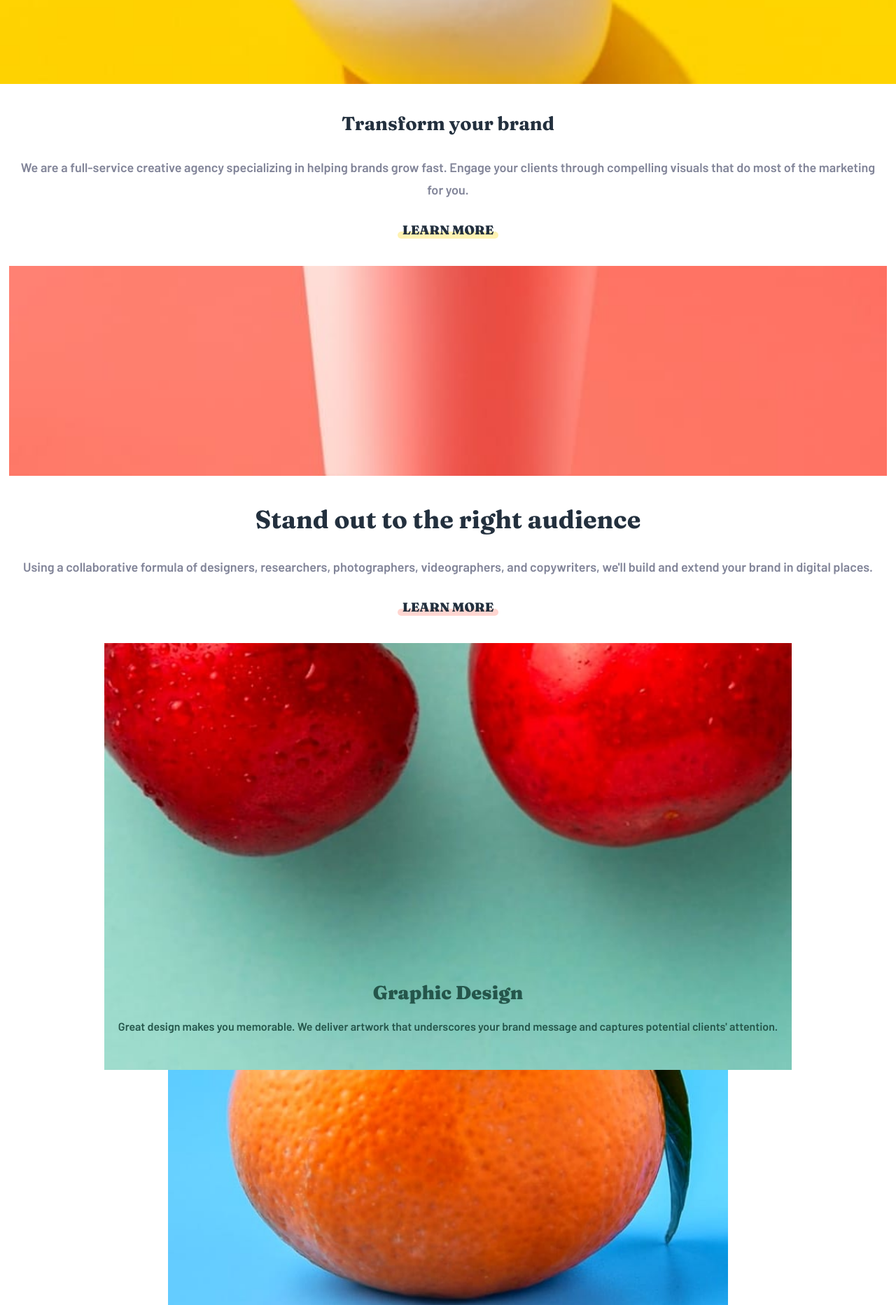
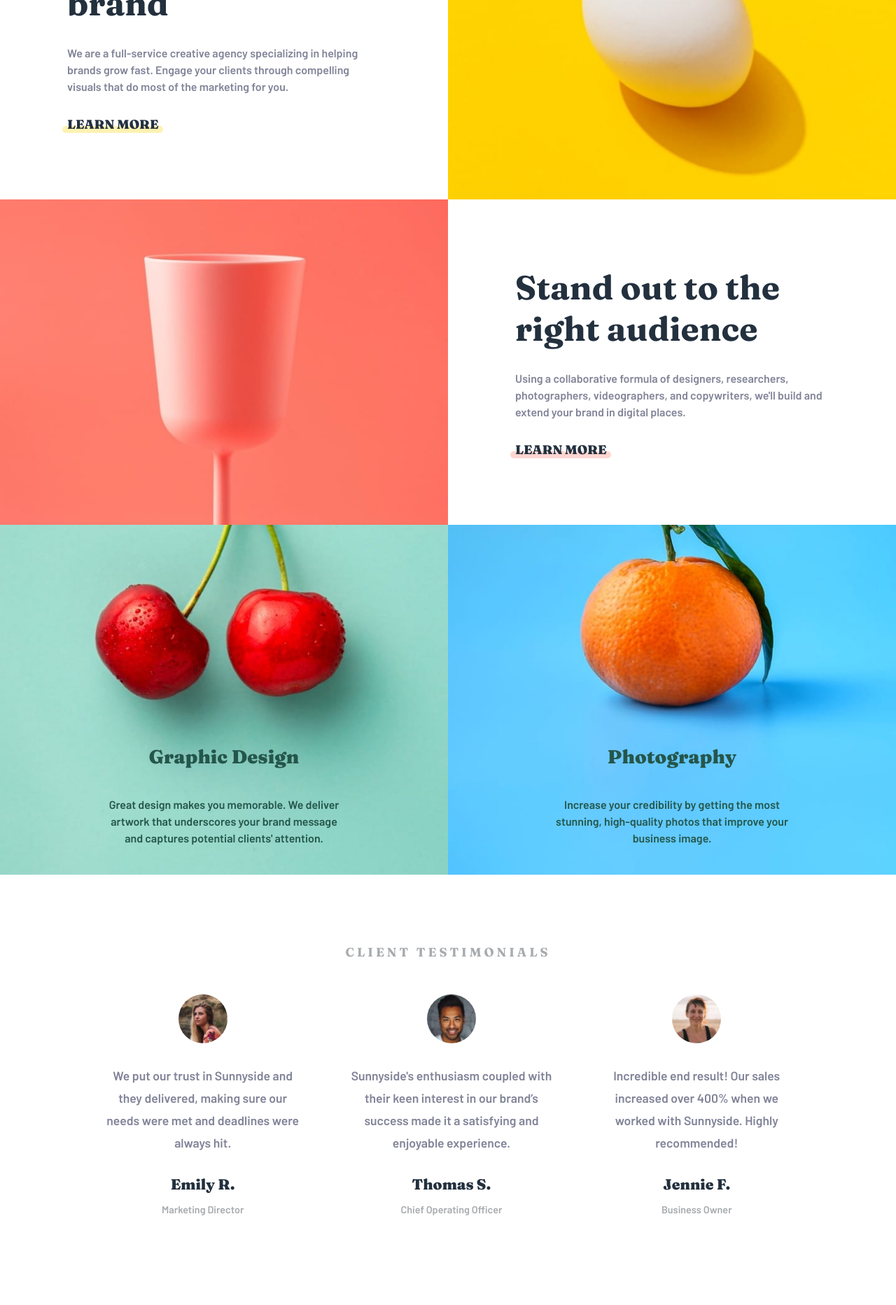
Before and after one commit to kujerocoding/sunnyside-agency-landing-page, a React (Vite) app: page / in a window 1280 px wide. Shown: the part 720-2585 px from the top of the page at 70% size. Built offline with nearby package versions, Linux system fonts and the light colour scheme.

Commit message:
Update media query

```diff
--- a/src/App.css
+++ b/src/App.css
@@ -175,6 +175,10 @@ header{
     padding: 40px 20px;
     text-align: center;
     font-family: var(--FFSECONDARY);
+}
+
+.main--text--container > h1 {
+    font-size: clamp(2rem, 3vw, 2rem);
 }
 
 .main--text--info {
@@ -358,7 +362,7 @@ header{
     color: var(--DARKCYAN);
 }
 
-@media (min-width: 40em){
+@media (min-width: 50em){
 
     nav{
         display: flex;
@@ -385,4 +389,78 @@ header{
         background-color: white;
     }
 
+    .header__img--orange{
+        background-image: url('/src/assets/images/desktop/image-header.jpg');
+    }
+
+    .main--section{
+        display: grid;
+        grid-template-columns: 1fr 1fr;
+    }
+
+    .img--egg{
+        background-image: url('/src/assets/images/desktop/image-transform.jpg');
+       grid-column: 2/ -1;
+    }
+
+    .text--egg{
+        grid-column: 1 / 2;
+        grid-row: 1/ 2;
+    }
+
+    .img--cup{
+        background-image: url('/src/assets/images/desktop/image-stand-out.jpg');
+    }
+
+    .main--text--container{
+         padding: 15% 15%;
+         text-align: left;
+    }
+
+    .main--text--container > h1{
+        font-size: clamp(2rem, 5vw, 3rem);
+        }
+
+    .main--text--info{
+        font-size: 1rem;
+        line-height: 1.5rem;
+    }
+
+    .photography--img--orange, .graphic--img--berry{
+        padding: 0;
+        min-height: 500px;
+        display: flex;
+        justify-content: end;
+        align-items: center;
+    }
+
+    .photography--img--orange{
+        background-image: url('/src/assets/images/desktop/image-photography.jpg');
+    }
+
+    .graphic--img--berry{
+        background-image: url('/src/assets/images/desktop/image-graphic-design.jpg');
+    }
+
+    .lower--title{
+        padding: 0;
+    }
+
+    .lower--text--info{
+        max-width: 350px;
+        padding-block: 40px;
+    }
+
+    .testimonials--container{
+        padding-block: 50px;
+    }
+
+    .client--testimonies--container{
+      display: flex;
+      justify-content: center;
+      align-items: center;
+      padding-inline: 120px;
+
+    }
+
 }
--- a/src/App.jsx
+++ b/src/App.jsx
@@ -32,7 +32,9 @@ const App = () => {
       <Main />
       <div className='testimonials--container'>
         <h2>Client Testimonials</h2>
-        {testimonialElements}
+        <div className='client--testimonies--container'>
+          {testimonialElements}
+        </div>
       </div>
       <Footer />
       <Attribution />
--- a/src/components/Main.jsx
+++ b/src/components/Main.jsx
@@ -12,38 +12,50 @@ const Main = () => {
                 <img className="header__img--arrow" src="../src/assets/images/icon-arrow-down.svg" alt="arrow down" />
             </div>
         </header>
-        <section className='upper'>
+        <section className='main--section'>
+
+
+
             <span className='img--egg' role="img" aria-label='egg'></span>
-            <div className='main--text--container'>
+
+            <div className='main--text--container text--egg'>
                 <h1>Transform your brand</h1>
                 <p className='main--text--info'>
                     We are a full-service creative agency specializing in helping brands grow fast. Engage your clients through compelling visuals that do most of the marketing for you.
                 </p>
                 <p className='main--text--learnmore learn--yellow'>Learn more</p>
             </div>
-        </section>
-        <div>
+
             <span className='img--cup' role="img" aria-label='cup'></span>
-            <div className='main--text--container'>
+
+            <div className='main--text--container text--cup'>
                 <h1>Stand out to the right audience</h1>
                 <p className='main--text--info'>
                     Using a collaborative formula of designers, researchers, photographers, videographers, and copywriters, we'll build and extend your brand in digital places.
                 </p>
                 <p className='main--text--learnmore learn--softred'>Learn more</p>
             </div>
-        </div>
-        <section className='lower'>
+
+            <div>
                 <span className='graphic--img--berry graphic' role="img" aria-label='berry'>
                     <h1 className='lower--title'>Graphic Design</h1>
                     <p className='lower--text--info'>Great design makes you memorable. We deliver artwork that underscores your brand message and captures potential clients' attention.</p>
                 </span>
-        </section>
-        <section className='lower'>
+            </div>
+
+            <div>
                 <span className='photography--img--orange photography' role="img" aria-label='orange'>
                     <h1 className='lower--title'>Photography</h1>
                     <p className='lower--text--info'>Increase your credibility by getting the most stunning, high-quality photos that improve your business image.</p>
                 </span>
+            </div>
+
         </section>
+
+
+
+
+
     </main>
   )
 }
```
Lines whose indentation alone changed are shown as unchanged.
